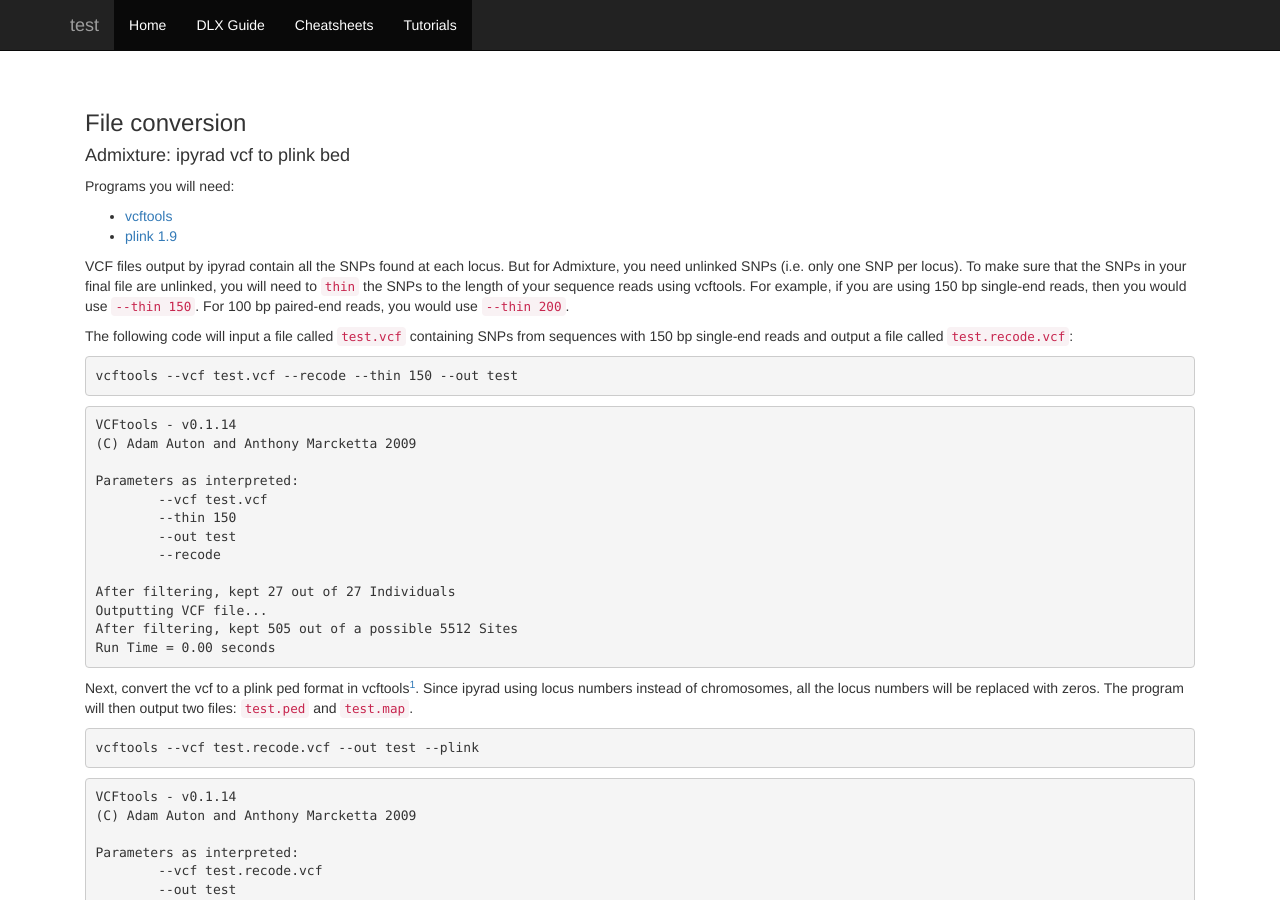
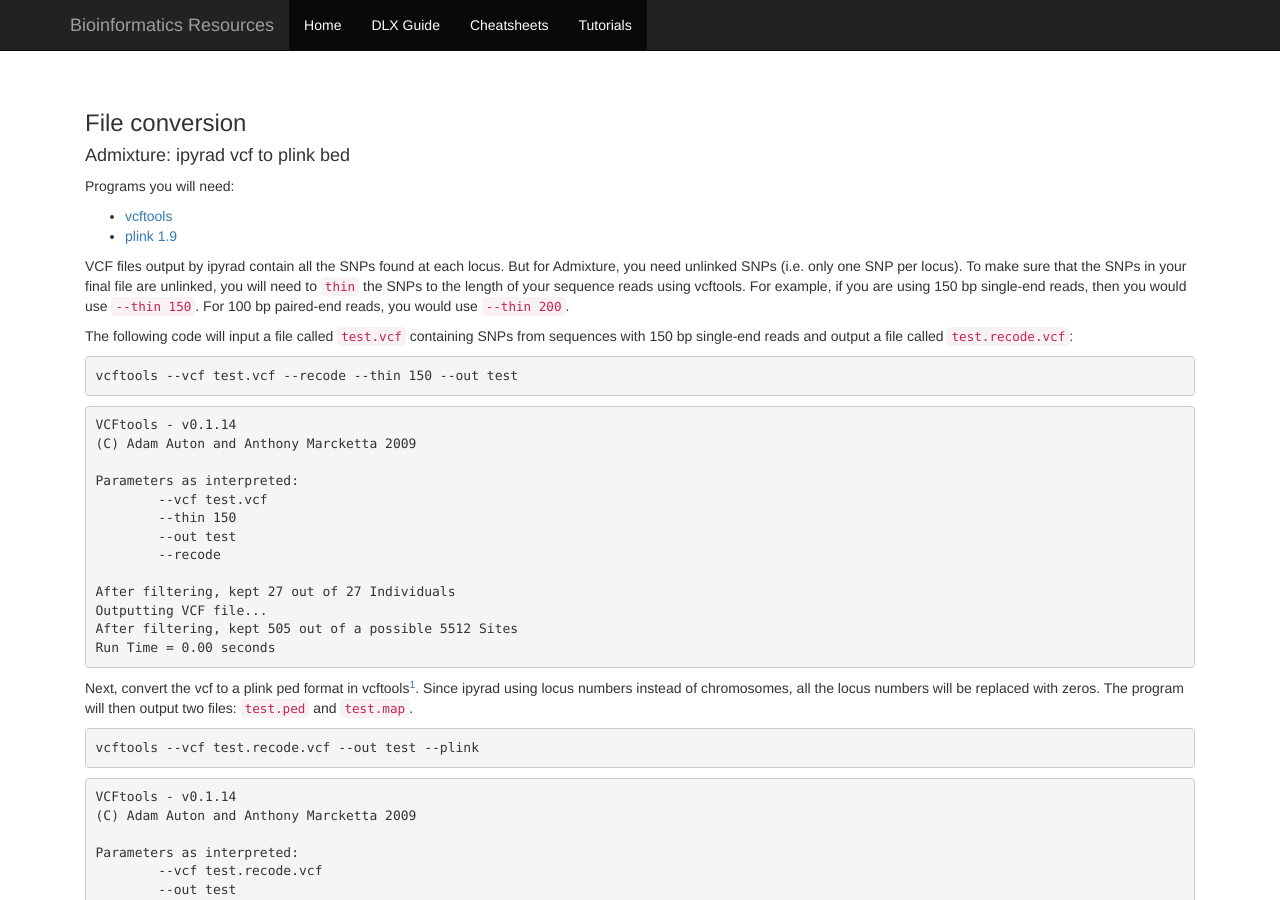
Before and after one commit to karajones/karajones.github.io, a Jekyll site: the page built from file_conversion.md, in a window 1280 px wide and 900 px high. Built offline with Jekyll 4.4.1, drawn with Linux system fonts in a browser that asks for light colours; nearby versions of some CDN libraries; our own code applies the rules of GitHub Pages for plain Markdown files.

Commit message:
Update _config.yml

```diff
--- a/_config.yml
+++ b/_config.yml
@@ -1,7 +1,7 @@
 ###########
 # site.url, site.title
 
-title: 'test'
+title: 'Bioinformatics Resources'
 
 ## note:
 #  use site.path in your templates to make it work for both protocols e.g. http and https
```
